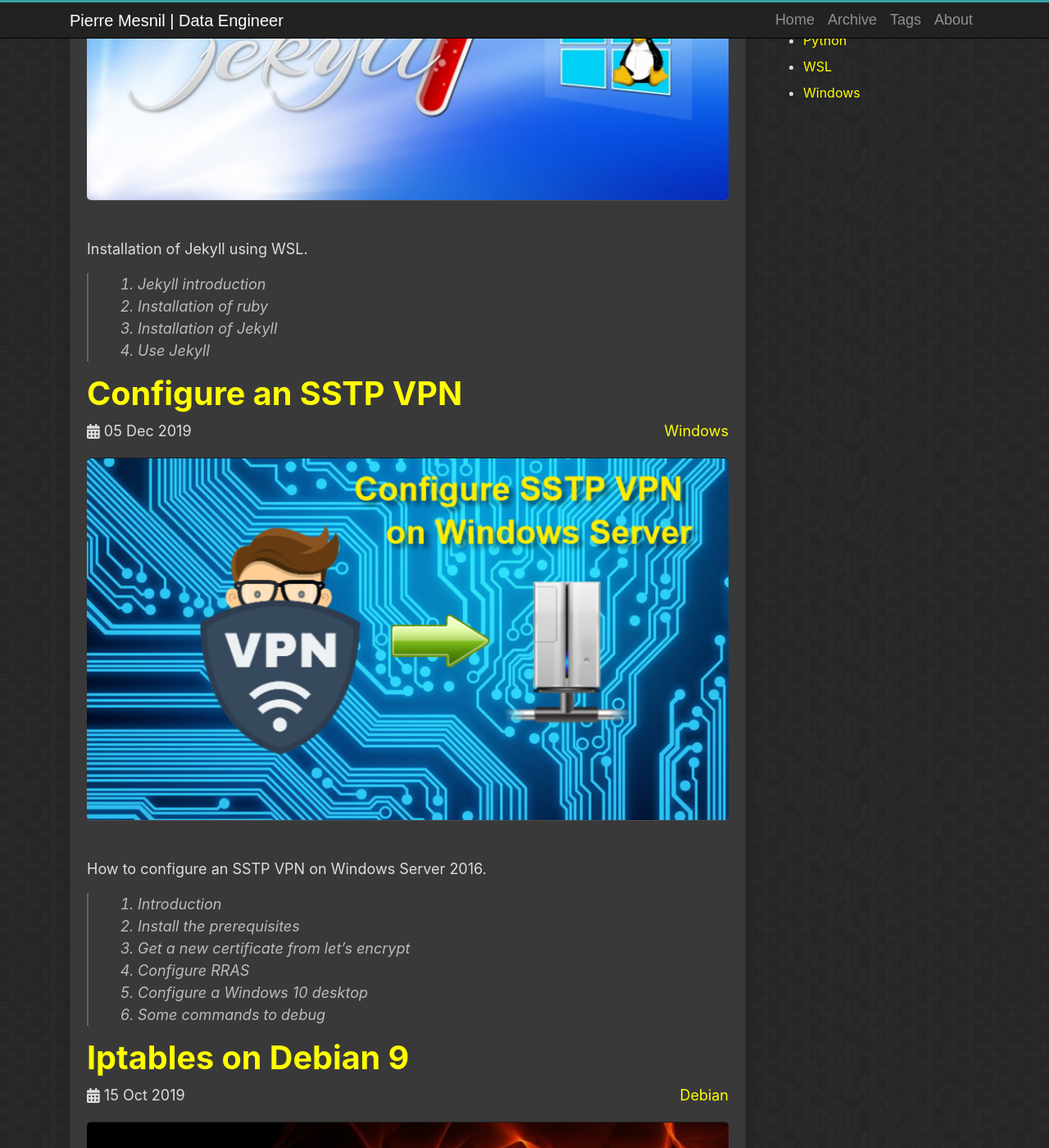
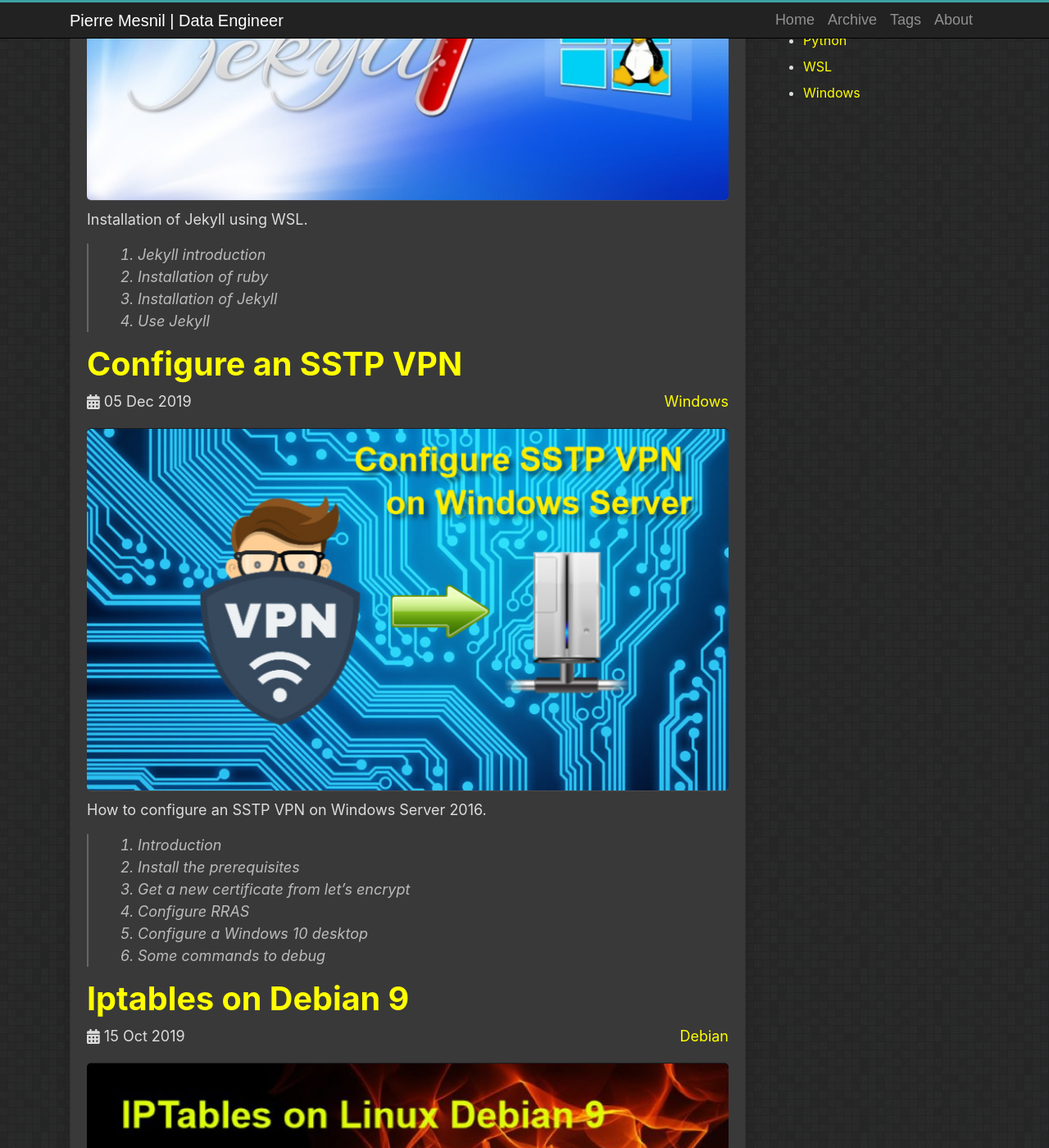
Before and after one commit to pierml/pierml.github.io, a Jekyll site: the page built from index.html, in a window 1280 px wide and 1400 px high, scrolled down 360 px. Shown: the whole window at 82% size. Built offline with Jekyll 4.4.1, drawn with Linux system fonts in a browser that asks for light colours; the list of posts is cut into pages by our own code.

Commit message:
Remove space between img and descr

```diff
--- a/assets/css/theme.scss
+++ b/assets/css/theme.scss
@@ -196,8 +196,9 @@
 }
 
 div.post-descr {
-  padding-top: 30px;
+  padding-top: 10px;
 }
+
 div.post-meta {
   border-width: 0px 0 0 0;
   border-color: #666666;
--- a/index.html
+++ b/index.html
@@ -28,9 +28,7 @@
     </a>
 </div>
 <div class="post-descr">
-    <p>
         {{ post.description | markdownify }}
-    </p>
 </div>
 {% endfor %}
 
```
Also changed, not shown: tag/tags.md (deleted, +0 -4 lines).
